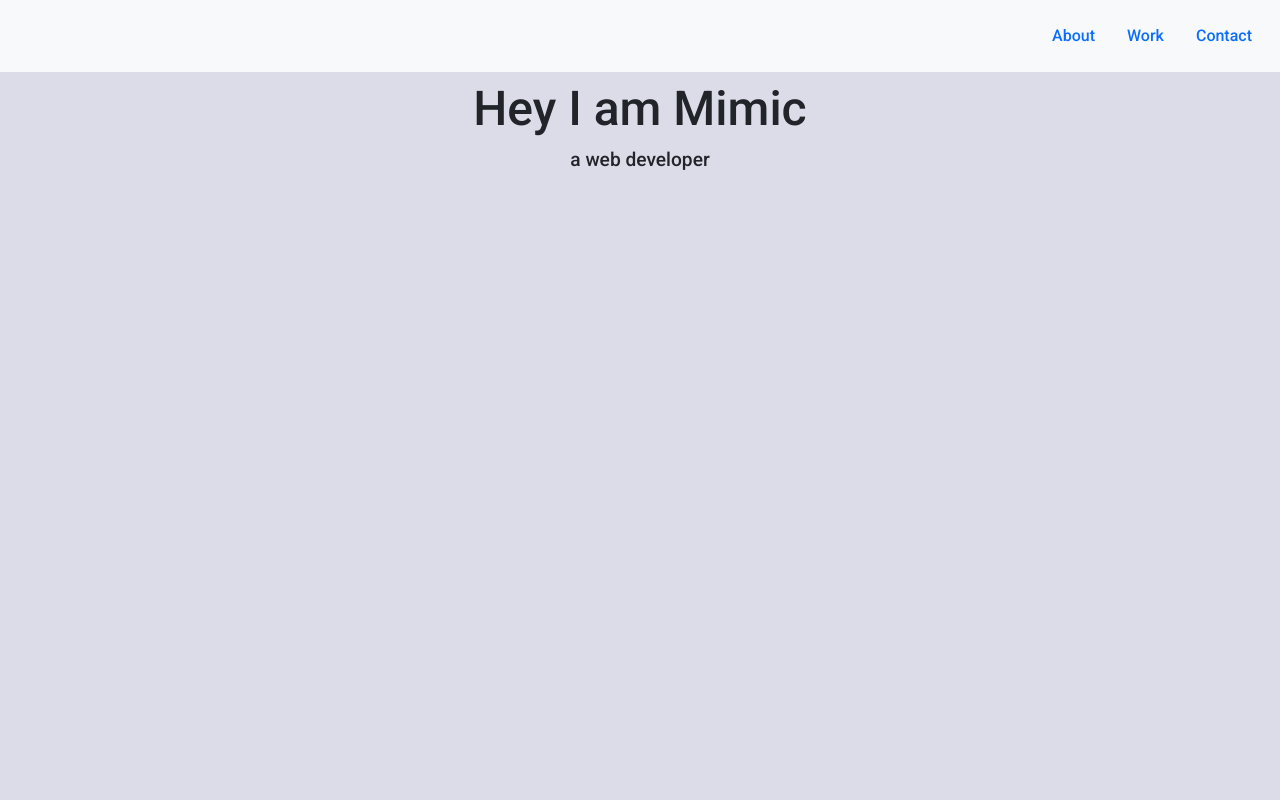
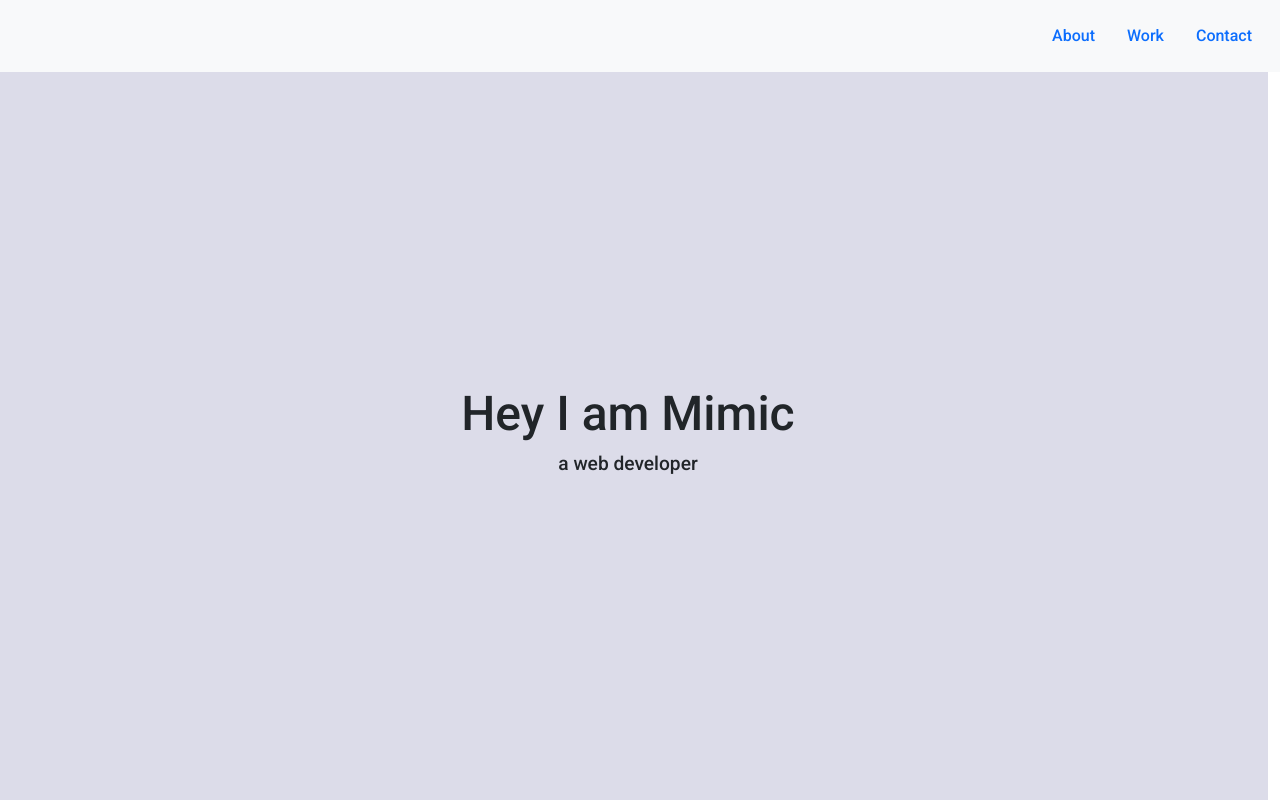
Before and after one commit to Georges-Ngandeu/Microverse-Trial-With-Charlotte, a plain HTML site: page index.html in a window 1280 px wide. Shown: the top 800 px of the page. Drawn offline with nearby package versions, Linux system fonts and the light colour scheme.

Commit message:
fixed the view height problem

```diff
--- a/index.html
+++ b/index.html
@@ -32,9 +32,11 @@
         </div>
 
         <div class="row">
-            <div id="welcome-section">
-                <h1 class="text-center">Hey I am Mimic</h1>
-                <p class="text-center">a web developer</p>
+            <div id="welcome-section" class="row align-items-center">
+                <div>
+                    <h1 class="text-center">Hey I am Mimic</h1>
+                    <p class="text-center">a web developer</p>
+                </div>
             </div>
         </div>
 
--- a/style.css
+++ b/style.css
@@ -6,7 +6,7 @@ body {
 #welcome-section{
     background-color: rgb(220, 220, 233);
     padding-top: 5rem;
-    height: 100vh;
+    min-height: 100vh;
 }
 
 #projects {
```
